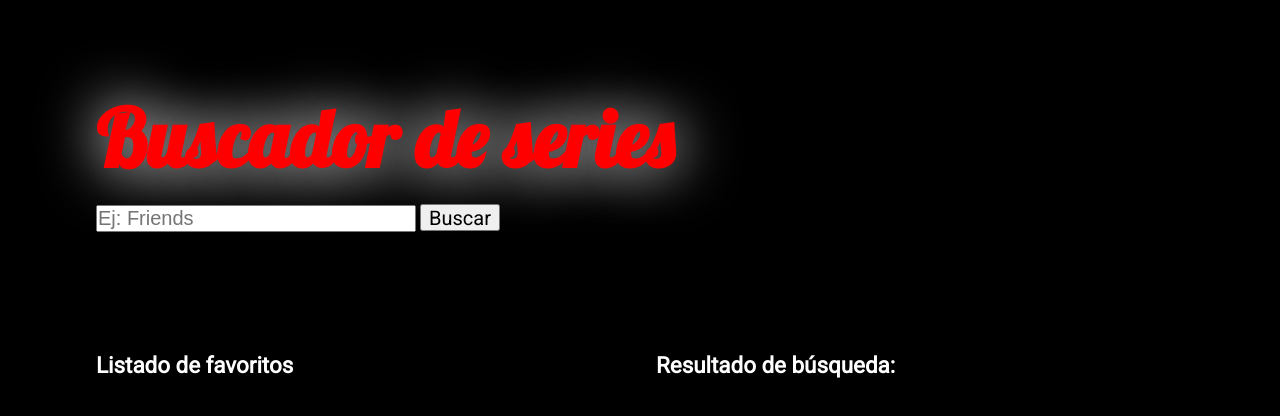
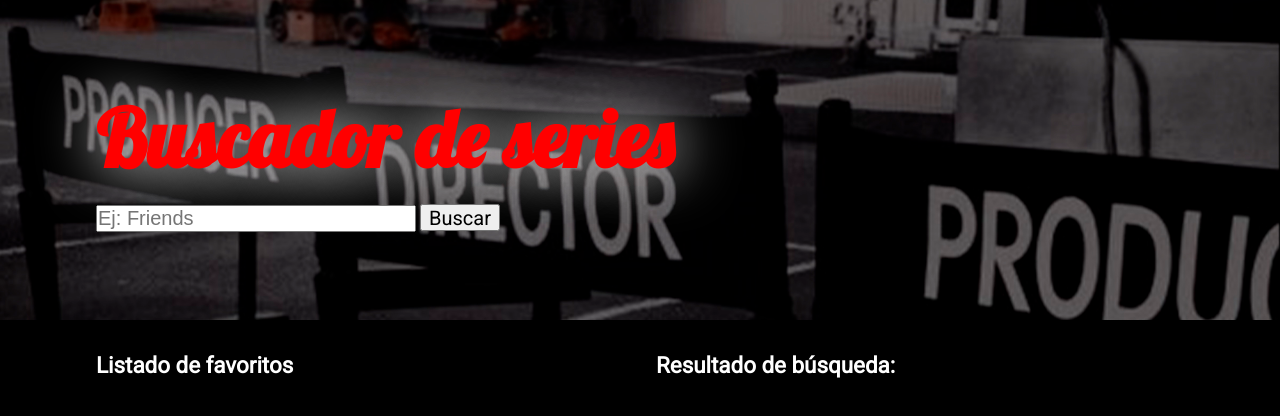
Before and after one commit to Adalab/modulo-2-evaluacion-final-BravoCarmen, a plain HTML site: page index.html in a window 1280 px wide. Drawn offline with Linux system fonts and the light colour scheme; the site is published under a folder, as on GitHub Pages, so addresses that start at the root find nothing.

Commit message:
add photo

```diff
--- a/css/styles.css
+++ b/css/styles.css
@@ -9,7 +9,7 @@ body {
 }
 
 header {
-  background-image: url(/fondoweb\ copia.jpg);
+  background-image: url(../css/fondoweb\ copia.jpg);
   background-repeat: no-repeat;
   background-position: 0% 85%;
   background-size: 100%;
```
Also changed, not shown: css/fondoweb copia.jpg (renamed from fondoweb copia.jpg).
